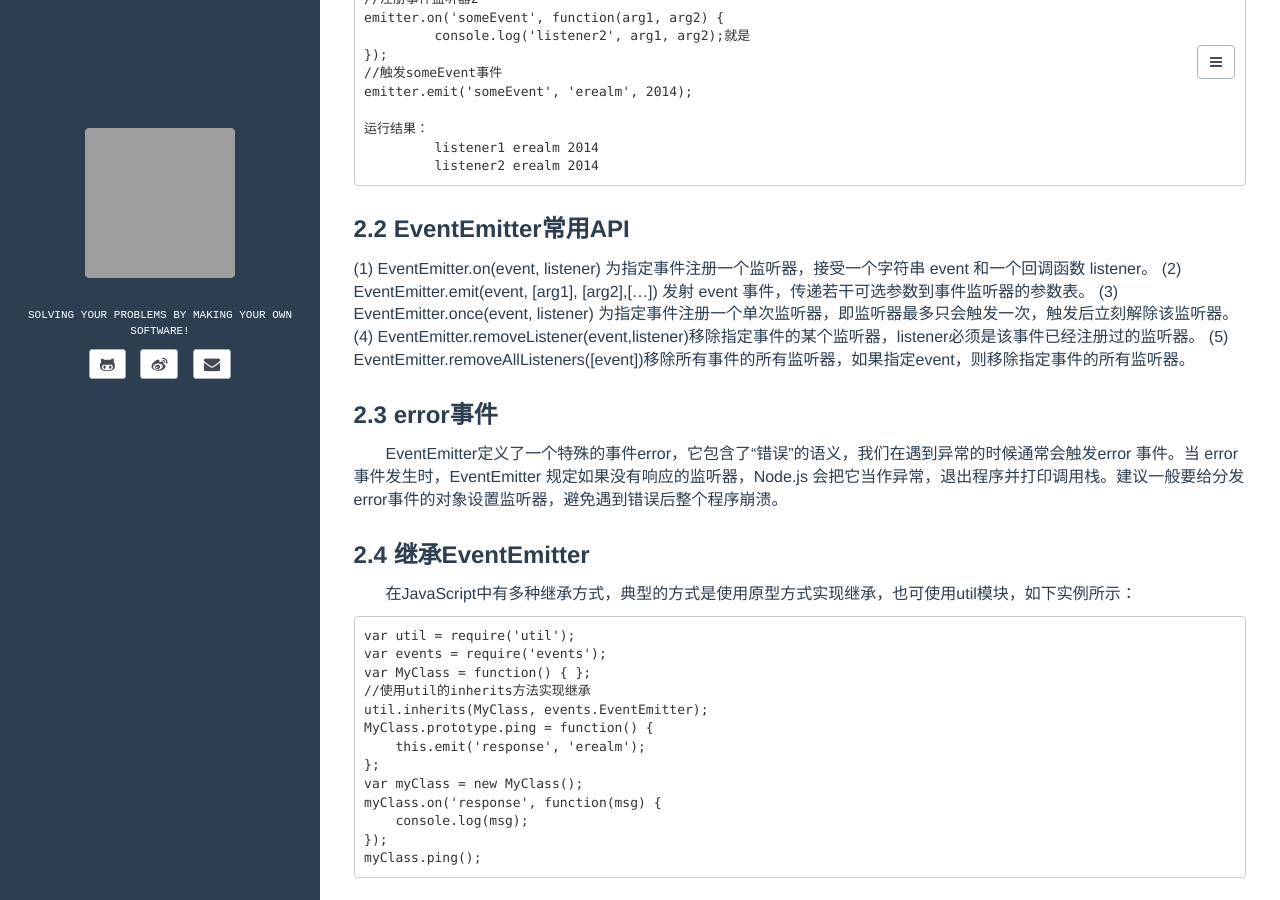
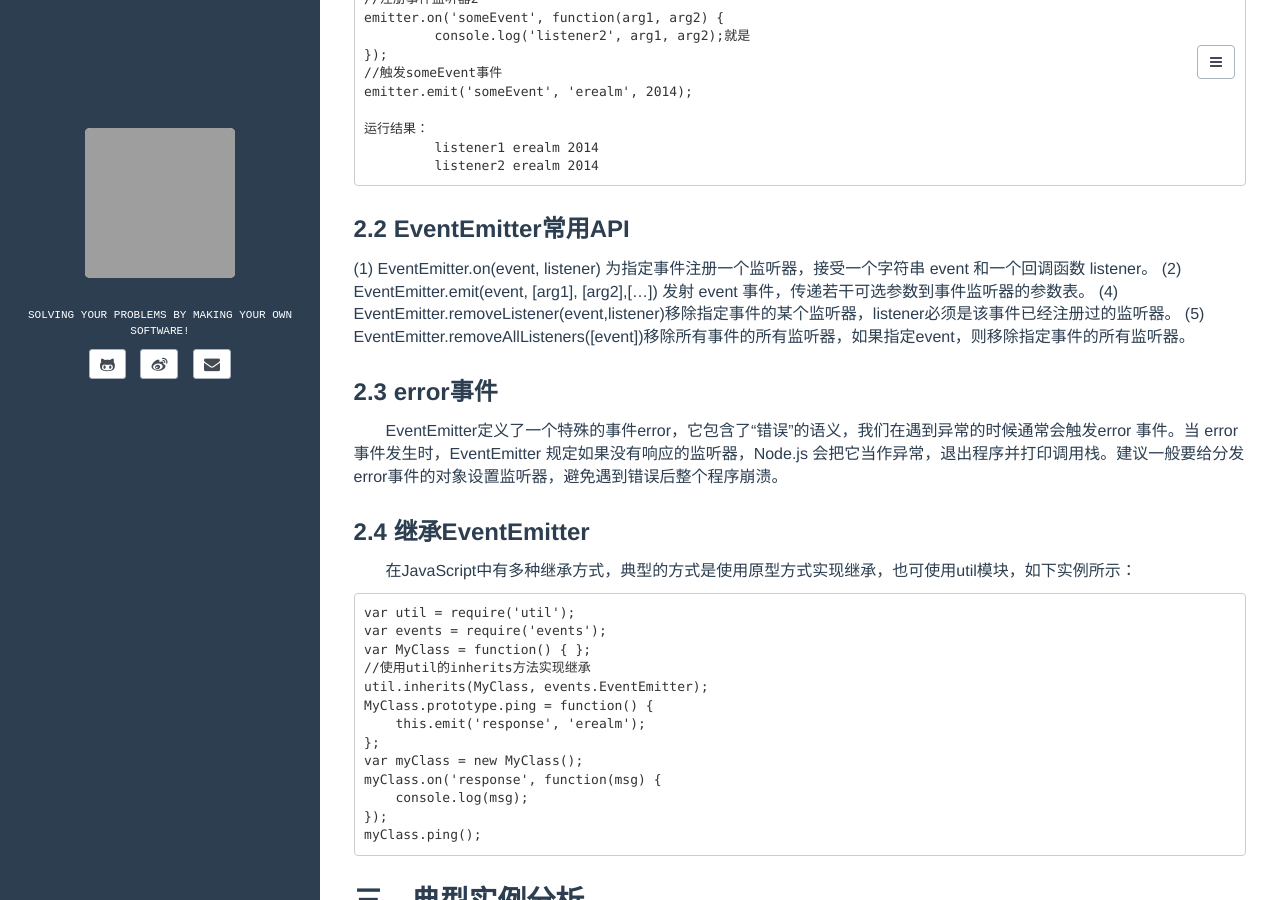
Before and after one commit to be-awake/erealm.github.io, a Jekyll site: the page built from _posts/2014-11-04-Nodejs-Event.md, in a window 1280 px wide and 900 px high, scrolled down 845 px. Built offline with Jekyll 4.4.1, drawn with Linux system fonts in a browser that asks for light colours; comment, search, counter and statistics services are not loaded; grey boxes are pictures that could not be loaded.

Commit message:
update Node.js Event.md!

```diff
--- a/_posts/2014-11-04-Nodejs-Event.md
+++ b/_posts/2014-11-04-Nodejs-Event.md
@@ -40,7 +40,6 @@ fullview: false
 
 (1) EventEmitter.on(event, listener) 为指定事件注册一个监听器，接受一个字符串 event 和一个回调函数 listener。
 (2) EventEmitter.emit(event, [arg1], [arg2],[...]) 发射 event 事件，传递若干可选参数到事件监听器的参数表。
-(3) EventEmitter.once(event, listener) 为指定事件注册一个单次监听器，即监听器最多只会触发一次，触发后立刻解除该监听器。
 (4) EventEmitter.removeListener(event,listener)移除指定事件的某个监听器，listener必须是该事件已经注册过的监听器。
 (5) EventEmitter.removeAllListeners([event])移除所有事件的所有监听器，如果指定event，则移除指定事件的所有监听器。
 
```
